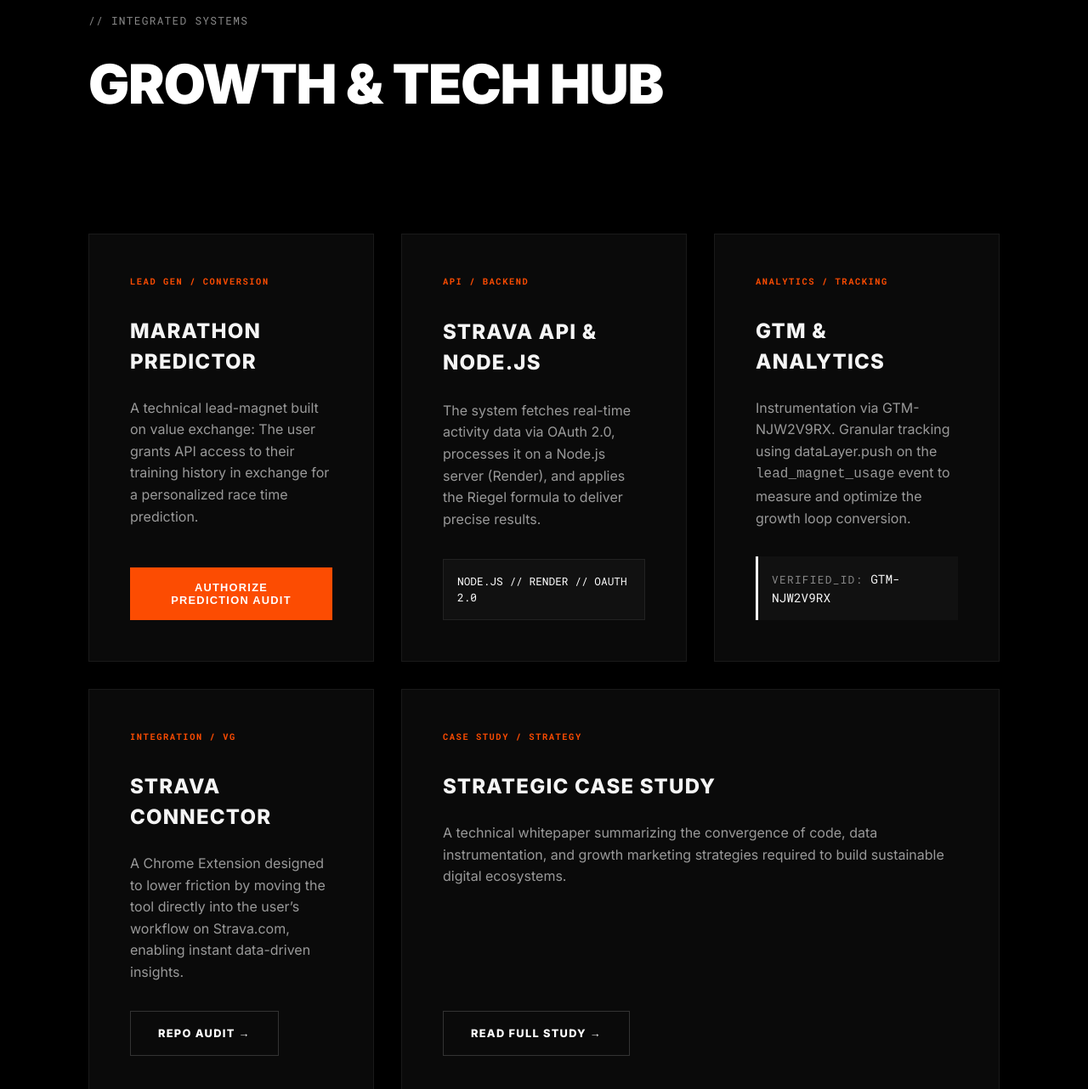
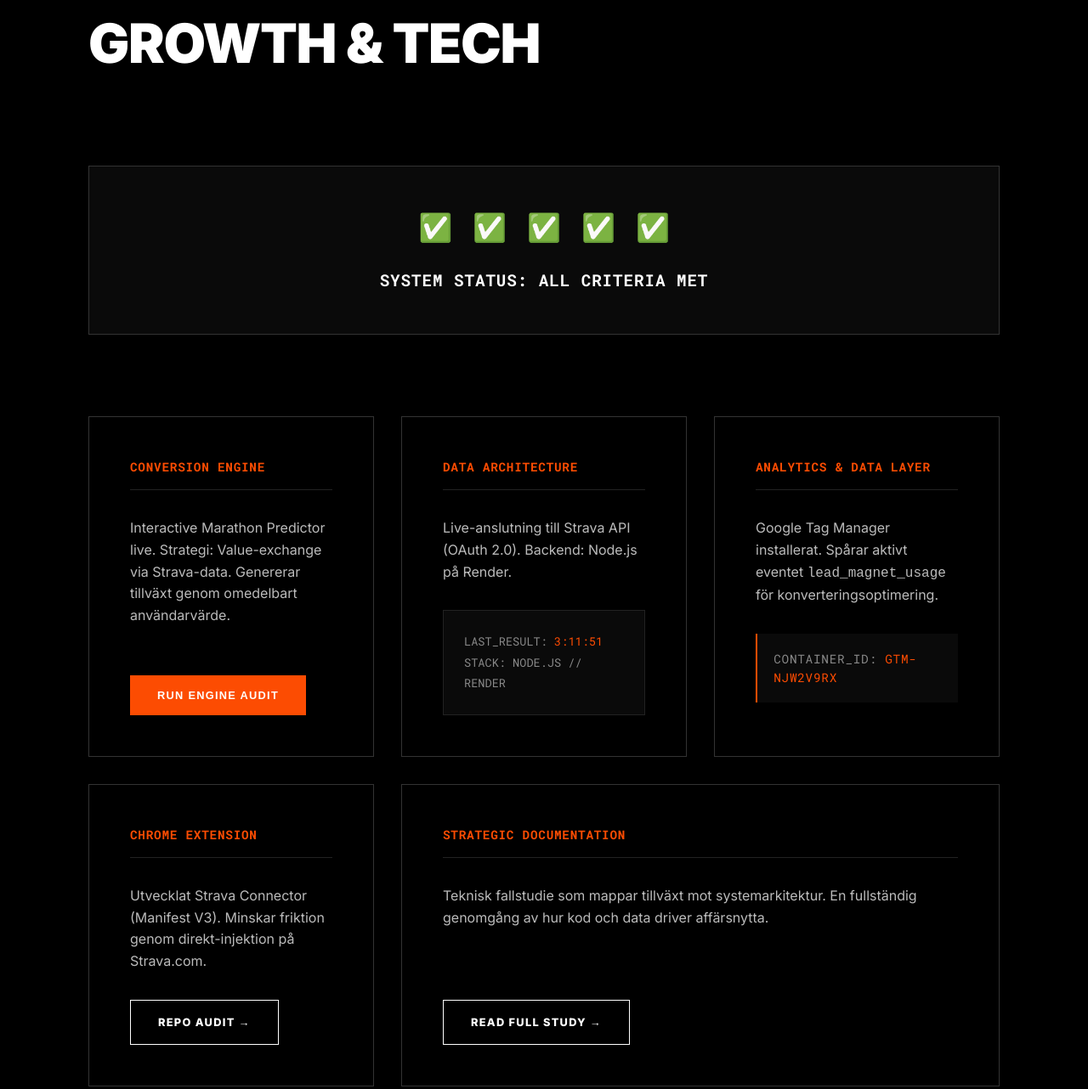
Before and after one commit to ARVIDSTENHAG/arvidstenhag.github.io, a plain HTML site: page index.html in a window 1280 px wide. Shown: the part 1210-2492 px from the top of the page at 85% size. Drawn offline with Linux system fonts and the light colour scheme.

Commit message:
Final cleanup: Structured Growth & Tech hub

```diff
--- a/index.html
+++ b/index.html
@@ -47,66 +47,75 @@
                 <h2 class="hero-title">ENGINEERING <br>GROWTH <br>SYSTEMS.</h2>
                 <p class="hero-subtitle">Specializing in data-driven optimization and technical infrastructure. I build the systems that transform raw data into scalable growth loops.</p>
                 <div class="hero-cta">
-                    <a href="#growth-tech" class="btn btn-primary">Systems Hub &rarr;</a>
+                    <a href="#growth-tech" class="btn btn-primary">View System Specs &rarr;</a>
                 </div>
             </div>
         </section>
 
-        <!-- GROWTH & TECH HUB (POLESTAR AESTHETIC) -->
+        <!-- GROWTH & TECH SECTION (OFFICIAL TECH SPEC) -->
         <section id="growth-tech" class="growth-tech-area">
             <div class="container">
                 <div class="gt-header">
-                    <span class="mono">// INTEGRATED SYSTEMS</span>
-                    <h2 class="gt-main-title">GROWTH & TECH HUB</h2>
+                    <span class="mono">// OFFICIAL TECHNICAL SPECIFICATION</span>
+                    <h2 class="gt-main-title">GROWTH & TECH</h2>
                 </div>
 
-                <div class="gt-grid">
-                    <!-- Block 1: Lead-Magnet -->
-                    <div class="gt-card">
-                        <div class="gt-proof-tag">LEAD GEN / CONVERSION</div>
-                        <h3>Marathon Predictor</h3>
-                        <p>A technical lead-magnet built on value exchange: The user grants API access to their training history in exchange for a personalized race time prediction.</p>
-                        <div class="gt-action">
-                            <button type="button" id="connect-strava-btn" class="btn btn-cta" data-action="strava-connect">Authorize Prediction Audit</button>
+                <!-- STATUS-BOARD -->
+                <div class="status-board">
+                    <div class="status-indicator">
+                        <span class="checkmark">✅</span>
+                        <span class="checkmark">✅</span>
+                        <span class="checkmark">✅</span>
+                        <span class="checkmark">✅</span>
+                        <span class="checkmark">✅</span>
+                    </div>
+                    <div class="status-text mono">SYSTEM STATUS: ALL CRITERIA MET</div>
+                </div>
+
+                <!-- BEVIS-GRID -->
+                <div class="bevis-grid">
+                    <!-- Box 1: Lead Magnet -->
+                    <div class="bevis-box">
+                        <div class="bevis-header mono">CONVERSION ENGINE</div>
+                        <p>Interactive Marathon Predictor live. Strategi: Value-exchange via Strava-data. Genererar tillväxt genom omedelbart användarvärde.</p>
+                        <div class="bevis-footer">
+                            <button type="button" id="connect-strava-btn" class="btn btn-cta" data-action="strava-connect">Run Engine Audit</button>
                         </div>
                     </div>
 
-                    <!-- Block 2: API Engine -->
-                    <div class="gt-card">
-                        <div class="gt-proof-tag">API / BACKEND</div>
-                        <h3>Strava API & Node.js</h3>
-                        <p>The system fetches real-time activity data via OAuth 2.0, processes it on a Node.js server (Render), and applies the Riegel formula to deliver precise results.</p>
+                    <!-- Box 2: API Integration -->
+                    <div class="bevis-box">
+                        <div class="bevis-header mono">DATA ARCHITECTURE</div>
+                        <p>Live-anslutning till Strava API (OAuth 2.0). Backend: Node.js på Render.</p>
                         <div class="mono-code">
-                            NODE.JS // RENDER // OAUTH 2.0
+                            LAST_RESULT: <span class="strava-orange">3:11:51</span><br>
+                            STACK: NODE.JS // RENDER
                         </div>
                     </div>
 
-                    <!-- Block 3: Event Tracking -->
-                    <div class="gt-card">
-                        <div class="gt-proof-tag">ANALYTICS / TRACKING</div>
-                        <h3>GTM & Analytics</h3>
-                        <p>Instrumentation via GTM-NJW2V9RX. Granular tracking using dataLayer.push on the <code>lead_magnet_usage</code> event to measure and optimize the growth loop conversion.</p>
-                        <div class="gt-id-box">
-                            <span class="mono">VERIFIED_ID:</span> GTM-NJW2V9RX
+                    <!-- Box 3: Event Tracking -->
+                    <div class="bevis-box">
+                        <div class="bevis-header mono">ANALYTICS & DATA LAYER</div>
+                        <p>Google Tag Manager installerat. Spårar aktivt eventet <code>lead_magnet_usage</code> för konverteringsoptimering.</p>
+                        <div class="mono-id-box mono">
+                            CONTAINER_ID: <span class="strava-orange">GTM-NJW2V9RX</span>
                         </div>
                     </div>
 
-                    <!-- Block 4: Browser Plugin -->
-                    <div class="gt-card">
-                        <div class="gt-proof-tag">INTEGRATION / VG</div>
-                        <h3>Strava Connector</h3>
-                        <p>A Chrome Extension designed to lower friction by moving the tool directly into the user’s workflow on Strava.com, enabling instant data-driven insights.</p>
-                        <div class="gt-action">
+                    <!-- Box 4: Browser Plugin -->
+                    <div class="bevis-box">
+                        <div class="bevis-header mono">CHROME EXTENSION</div>
+                        <p>Utvecklat Strava Connector (Manifest V3). Minskar friktion genom direkt-injektion på Strava.com.</p>
+                        <div class="bevis-footer">
                             <a href="#" data-track="plugin_repo_click" class="btn btn-secondary">Repo Audit &rarr;</a>
                         </div>
                     </div>
 
-                    <!-- Block 5: Whitepaper -->
-                    <div class="gt-card gt-card-wide">
-                        <div class="gt-proof-tag">CASE STUDY / STRATEGY</div>
-                        <h3>Strategic Case Study</h3>
-                        <p>A technical whitepaper summarizing the convergence of code, data instrumentation, and growth marketing strategies required to build sustainable digital ecosystems.</p>
-                        <div class="gt-action">
+                    <!-- Box 5: Whitepaper -->
+                    <div class="bevis-box bevis-box-wide">
+                        <div class="bevis-header mono">STRATEGIC DOCUMENTATION</div>
+                        <p>Teknisk fallstudie som mappar tillväxt mot systemarkitektur. En fullständig genomgång av hur kod och data driver affärsnytta.</p>
+                        <div class="bevis-footer">
                             <a href="whitepaper/" class="btn btn-secondary">Read Full Study &rarr;</a>
                         </div>
                     </div>
@@ -116,7 +125,7 @@
 
         <section id="projects" class="section container">
             <div class="section-header">
-                <span class="meta-tag">// PORTFOLIO</span>
+                <span class="meta-tag">// WORKS</span>
                 <h2 class="title">SELECTED WORKS</h2>
             </div>
             <div class="project-grid">
@@ -133,7 +142,7 @@
                     <div class="card-content">
                         <span class="meta-tag">CRO / UX</span>
                         <h3>Under Your Skin</h3>
-                        <p>Friction analysis and restructuring of e-commerce user journeys to increase customer lifetime value.</p>
+                        <p>Friction analysis and restructuring of e-commerce user journeys.</p>
                         <a href="https://www.canva.com/design/DAG4SQHmODk/SmA4bdOTPDk_LDzSv7120Q/view" class="btn btn-secondary" target="_blank">Read Case &rarr;</a>
                     </div>
                 </article>
@@ -176,7 +185,6 @@
     </main>
 
     <script src="script.js"></script>
-    <!-- Plugin Safe Guard & Config Injection -->
     <script>
         document.addEventListener('DOMContentLoaded', () => {
             const config = window.SITE_CONFIG;
--- a/style.css
+++ b/style.css
@@ -7,6 +7,7 @@
     --accent-orange: #fc4c02;
     --section-spacing: 12rem;
     --container-max: 1200px;
+    --strava-orange: #FC4C02;
 }
 
 * { box-sizing: border-box; margin: 0; padding: 0; }
@@ -70,25 +71,21 @@
 .hero-title { font-size: 6rem; line-height: 0.9; font-weight: 900; letter-spacing: -0.02em; margin-bottom: 3rem; text-transform: uppercase; }
 .hero-subtitle { font-size: 1.5rem; max-width: 800px; color: var(--text-muted); margin-bottom: 4rem; }
 
-/* GROWTH & TECH HUB - POLESTAR AESTHETIC */
+/* GROWTH & TECH HUB - CLARITY OVERHAUL */
 .growth-tech-area {
     background: #000000;
-    color: #f5f5f5; /* Off-white text */
-    padding: 15rem 0;
+    color: #f5f5f5;
+    padding: 12rem 0;
 }
 
 .gt-header {
-    margin-bottom: 8rem;
+    margin-bottom: 6rem;
     border-top: 1px solid #222;
     padding-top: 2rem;
 }
 
-.mono {
-    font-family: 'Roboto Mono', monospace;
-    font-size: 0.8rem;
-    color: #888;
-    letter-spacing: 0.1em;
-}
+.mono { font-family: 'Roboto Mono', monospace; letter-spacing: 0.05em; }
+.strava-orange { color: var(--strava-orange); }
 
 .gt-main-title {
     font-size: 4rem;
@@ -98,76 +95,111 @@
     color: #fff;
 }
 
-/* Grid Layout */
-.gt-grid {
+/* STATUS BOARD */
+.status-board {
+    display: flex;
+    flex-direction: column;
+    align-items: center;
+    background: #0a0a0a;
+    border: 1px solid #333;
+    padding: 3rem;
+    margin-bottom: 6rem;
+    text-align: center;
+}
+
+.status-indicator {
+    display: flex;
+    gap: 1.5rem;
+    margin-bottom: 1.5rem;
+}
+
+.checkmark { font-size: 2rem; }
+
+.status-text {
+    font-size: 1.2rem;
+    font-weight: 700;
+    color: #fff;
+}
+
+/* BEVIS GRID */
+.bevis-grid {
     display: grid;
-    grid-template-columns: repeat(3, 1fr);
+    grid-template-columns: repeat(auto-fit, minmax(320px, 1fr));
     gap: 2rem;
 }
 
-.gt-card {
-    background: #0a0a0a;
-    border: 1px solid #1a1a1a;
+.bevis-box {
+    border: 1px solid #333;
     padding: 3rem;
+    background: #000;
     display: flex;
     flex-direction: column;
-    justify-content: space-between;
     transition: border-color 0.3s ease;
 }
 
-.gt-card:hover {
-    border-color: #333;
+.bevis-box:hover { border-color: #555; }
+
+.bevis-box-wide { grid-column: span 2; }
+
+.bevis-header {
+    font-size: 0.9rem;
+    font-weight: 700;
+    color: var(--strava-orange);
+    margin-bottom: 2rem;
+    text-transform: uppercase;
+    border-bottom: 1px solid #222;
+    padding-bottom: 1rem;
 }
 
-.gt-card-wide {
-    grid-column: span 2;
-}
-
-.gt-proof-tag {
-    font-family: 'Roboto Mono', monospace;
-    font-size: 0.65rem;
-    font-weight: 700;
-    color: #fc4c02; /* Strava Orange for emphasis */
-    text-transform: uppercase;
-    letter-spacing: 0.15em;
-    margin-bottom: 2rem;
-}
-
-.gt-card h3 {
-    font-size: 1.5rem;
-    font-weight: 800;
-    margin-bottom: 1.5rem;
-    letter-spacing: 0.05em;
-    text-transform: uppercase;
-}
-
-.gt-card p {
+.bevis-box p {
     font-size: 1rem;
     line-height: 1.6;
-    color: #999;
+    color: #bbb;
     margin-bottom: 2rem;
 }
 
 .mono-code {
+    background: #0a0a0a;
+    border: 1px solid #222;
+    padding: 1.5rem;
     font-family: 'Roboto Mono', monospace;
-    font-size: 0.8rem;
-    background: #111;
-    padding: 1rem;
-    border: 1px solid #222;
-    color: #fff;
+    font-size: 0.85rem;
+    color: #888;
+    line-height: 1.8;
 }
 
-.gt-id-box {
-    font-family: 'Roboto Mono', monospace;
+.mono-id-box {
+    background: #0a0a0a;
+    padding: 1.2rem;
+    border-left: 2px solid var(--strava-orange);
+    color: #888;
     font-size: 0.9rem;
-    background: #111;
-    padding: 1rem;
-    border-left: 3px solid #fff;
 }
 
-.gt-action {
-    margin-top: auto;
+.bevis-footer { margin-top: auto; }
+
+/* Global buttons */
+.btn {
+    display: inline-block;
+    padding: 1rem 2rem;
+    text-decoration: none;
+    font-weight: 700;
+    text-transform: uppercase;
+    font-size: 0.8rem;
+    letter-spacing: 0.1em;
+    cursor: pointer;
+    transition: 0.3s;
+    border: none;
 }
+
+.btn-primary { background: #000; color: #fff; }
+.btn-primary:hover { background: #333; }
+.btn-secondary { border: 1px solid #000; color: #000; background: transparent; }
+.btn-secondary:hover { background: #000; color: #fff; }
+.btn-cta { background: var(--strava-orange); color: #fff; }
+
+.growth-tech-area .btn-secondary { border-color: #fff; color: #fff; }
+.growth-tech-area .btn-secondary:hover { background: #fff; color: #000; }
 
 /* SECTION LAYOUT */
 .section { padding: var(--section-spacing) 0; }
@@ -195,29 +227,6 @@
 .project-card h3 { font-size: 2rem; margin: 2rem 0; text-transform: uppercase; letter-spacing: 0.1em; }
 .project-card p { color: var(--text-muted); margin-bottom: 3rem; font-size: 1.1rem; line-height: 1.6; }
 
-/* BUTTONS */
-.btn {
-    display: inline-block;
-    padding: 1rem 2rem;
-    text-decoration: none;
-    font-weight: 700;
-    text-transform: uppercase;
-    font-size: 0.8rem;
-    letter-spacing: 0.1em;
-    cursor: pointer;
-    transition: 0.3s;
-    border: none;
-}
-
-.btn-primary { background: #000; color: #fff; }
-.btn-primary:hover { background: #333; }
-.btn-secondary { border: 1px solid #000; color: #000; background: transparent; }
-.btn-secondary:hover { background: #000; color: #fff; }
-.btn-cta { background: var(--accent-orange); color: #fff; }
-
-.growth-tech-area .btn-secondary { border-color: #333; color: #fff; }
-.growth-tech-area .btn-secondary:hover { background: #fff; color: #000; }
-
 /* FOOTER / CONTACT */
 .footer-contact { padding-bottom: 8rem; }
 .footer-title { font-size: 8rem; font-weight: 900; letter-spacing: -0.03em; margin-bottom: 4rem; }
@@ -234,12 +243,12 @@
 
 /* RESPONSIVE */
 @media (max-width: 1200px) {
-    .gt-grid { grid-template-columns: repeat(2, 1fr); }
-    .gt-card-wide { grid-column: span 1; }
+    .bevis-box-wide { grid-column: span 1; }
 }
 
 @media (max-width: 1024px) {
     .hero-title { font-size: 4rem; }
+    .gt-main-title { font-size: 3rem; }
     .project-grid, .toolbox-grid { grid-template-columns: 1fr; }
     .project-card.large { grid-column: span 1; }
     .footer-title { font-size: 4rem; }
@@ -247,7 +256,7 @@
 }
 
 @media (max-width: 768px) {
-    .gt-grid { grid-template-columns: 1fr; }
     .gt-main-title { font-size: 2.5rem; }
-    .gt-card { padding: 2rem; }
+    .status-indicator { gap: 0.5rem; }
+    .checkmark { font-size: 1.5rem; }
 }
```
